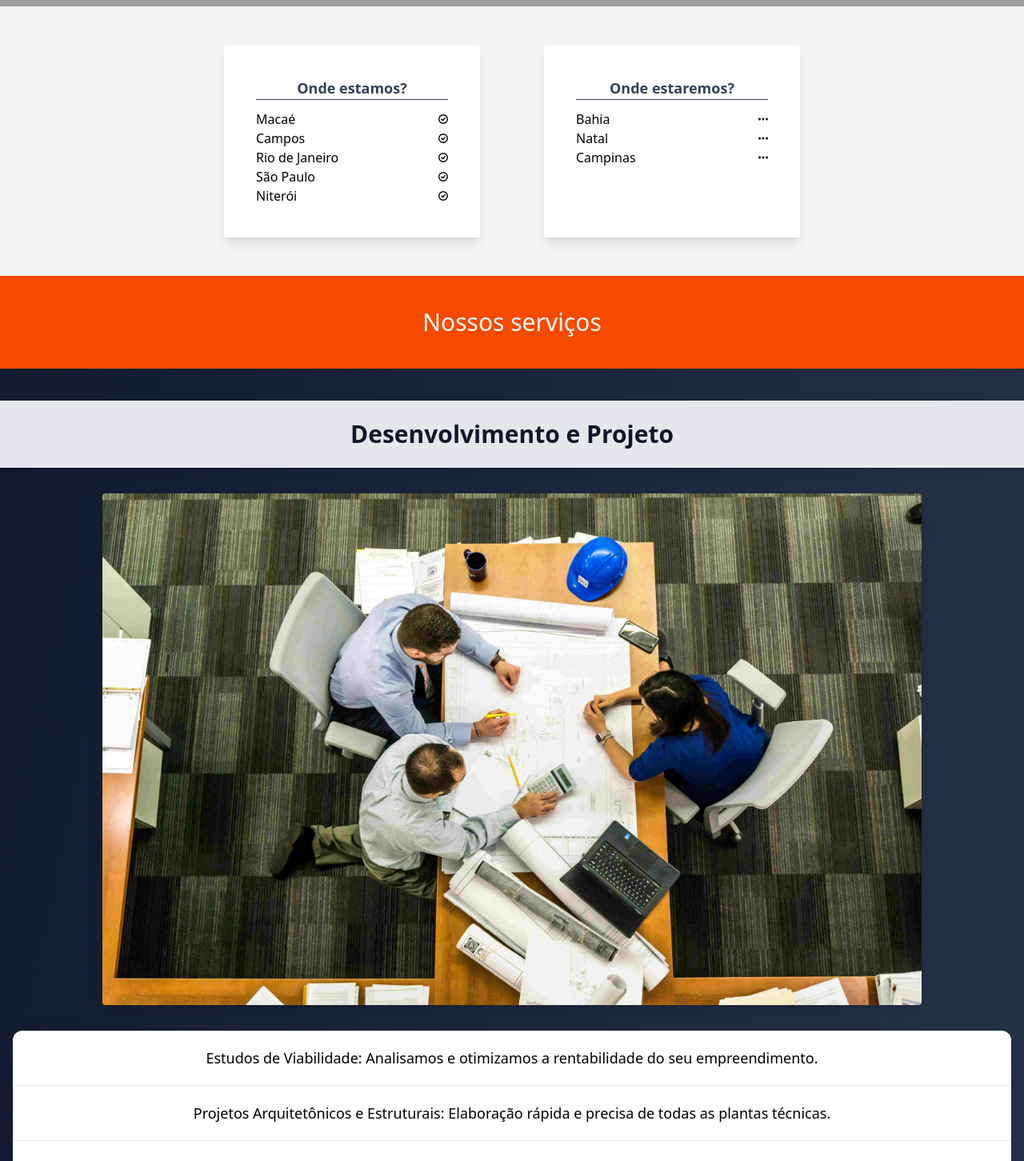
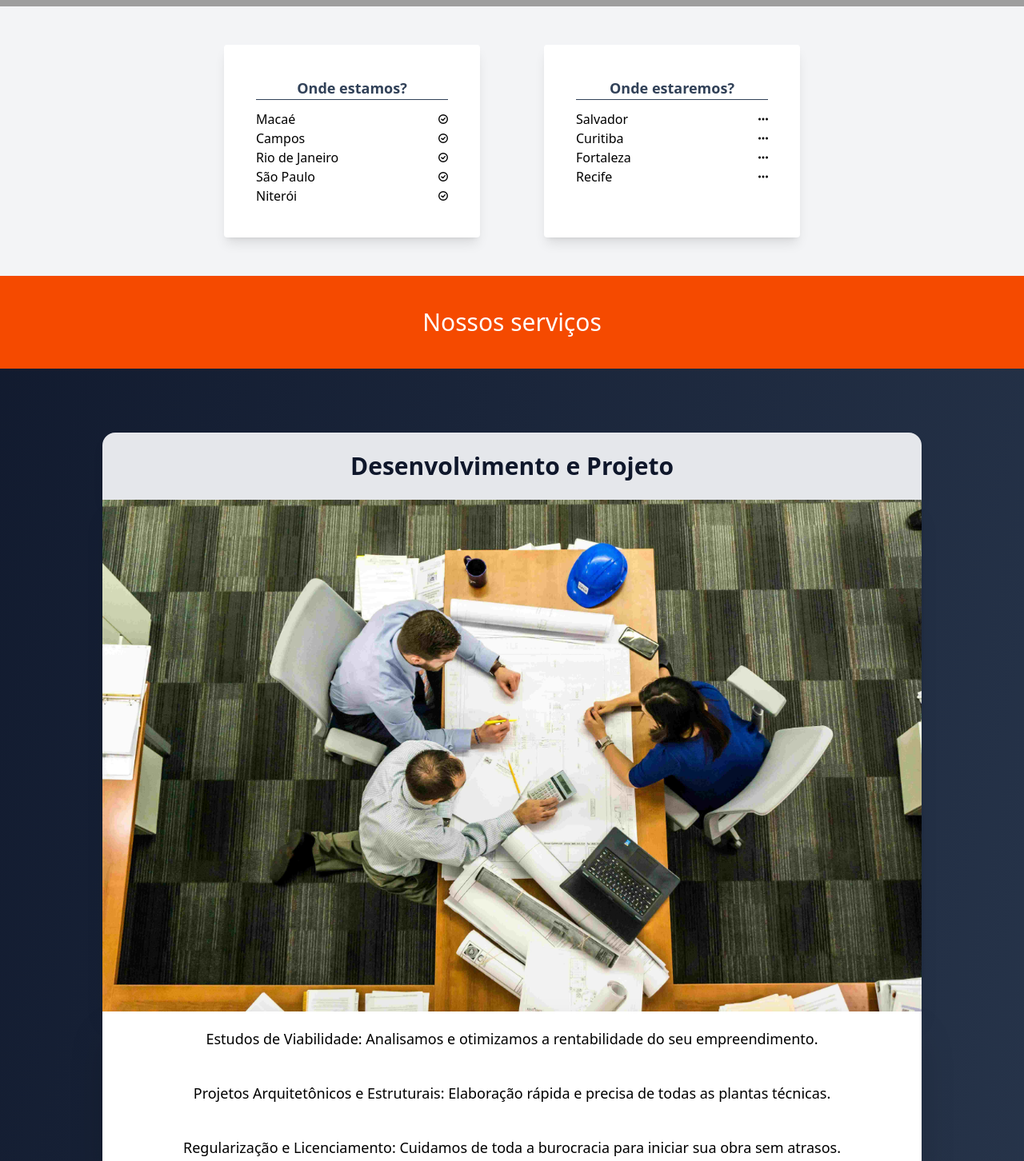
Before and after one commit to daviasaf/fastobras, a Vue app: page / in a window 1280 px wide. Shown: the part 780-2232 px from the top of the page at 80% size. Built offline with nearby package versions, Linux system fonts and the light colour scheme; grey boxes are pictures that could not be loaded.

Commit message:
Adicinando estilo nos servicos e modificando localidadeEmpresa

```diff
--- a/src/App.vue
+++ b/src/App.vue
@@ -4,19 +4,30 @@ import LocalidadeFuturaEmpresa from "./components/LocalidadeFuturaEmpresa.vue";
 import Servicos from "./components/Servicos.vue";
 import pessoas1 from "@/assets/pessoas1.jpg";
 import pessoas2 from "@/assets/pessoas2.jpg";
-import pessoas3 from '@/assets/pessoas3.jpg'
-import machine2 from '@/assets/machine2.jpg'
-import machine1 from '@/assets/machine1.jpg'
+import pessoas3 from "@/assets/pessoas3.jpg";
+import machine2 from "@/assets/machine2.jpg";
+import machine1 from "@/assets/machine1.jpg";
 
+const cidadeQueEstamos = [
+  "Macaé",
+  "Campos",
+  "Rio de Janeiro",
+  "São Paulo",
+  "Niterói",
+];
+const cidadeQueEstaremos = ["Salvador", "Curitiba", "Fortaleza", "Recife"];
 
 const servicos = [
   {
     titulo: "Desenvolvimento e Projeto",
     url: pessoas1,
     atividades: {
-            servico1: "Estudos de Viabilidade: Analisamos e otimizamos a rentabilidade do seu empreendimento.",
-            servico2: "Projetos Arquitetônicos e Estruturais: Elaboração rápida e precisa de todas as plantas técnicas.",
-            servico3: "Regularização e Licenciamento: Cuidamos de toda a burocracia para iniciar sua obra sem atrasos.",
+      servico1:
+        "Estudos de Viabilidade: Analisamos e otimizamos a rentabilidade do seu empreendimento.",
+      servico2:
+        "Projetos Arquitetônicos e Estruturais: Elaboração rápida e precisa de todas as plantas técnicas.",
+      servico3:
+        "Regularização e Licenciamento: Cuidamos de toda a burocracia para iniciar sua obra sem atrasos.",
     },
   },
   {
@@ -55,20 +66,25 @@ const servicos = [
         "Impermeabilização Avançada: Proteção total contra infiltrações em lajes, piscinas e subsolos.",
     },
   },
-]
+];
 </script>
 
 <template>
+
+
+  <div class=" min-w-60">
     <header class="w-full bg-slate-900 p-4" alt="cabeçalho">
-    <h1 class="text-3xl text-center text-gray-50" alt="título do site">FastObras</h1>
+      <h1 class="text-3xl text-center text-gray-50" alt="título do site">
+        FastObras
+      </h1>
     </header>
 
-  <main class="bg-gradient-to-br from-slate-900 to-slate-700">
+    <main class="bg-gradient-to-br from-slate-900 to-slate-700 overflow-x-auto">
       <div
         class="w-full bg-gray-700 h-[90vh] flex justify-center items-center flex-col bg-cover bg-center"
-      :style="{backgroundImage: 'url('+ machine1+')'}"
+        :style="{ backgroundImage: 'url(' + machine1 + ')' }"
       >
-      <p class="text-xl text-white sm:text-2xl md:text-3xl mx-4 text-center">
+        <p class="text-2xl text-white sm:text-3xl md:text-4xl mx-4 text-center">
           A maior construtora do Brasil
         </p>
         <img
@@ -76,54 +92,74 @@ const servicos = [
           class="min-w-40 w-1/5 rounded-full my-5 border-3 border-white"
           alt="homem trabalhando"
         />
+        <p class="text-xl text-white sm:text-2xl md:text-3xl mx-4 text-center">
+          Há mais de 10 anos
+        </p>
       </div>
 
-    <div
-      class="w-auto bg-gray-100 flex justify-center py-10 flex-wrap"
+      <div class="w-auto bg-gray-100 flex justify-center py-10 flex-wrap">
+        <div class="w-1/4 bg-white p-10 rounded mx-10 min-w-50 shadow-lg my-2">
+          <p
+            class="text-center border-b-1 mb-3 text-lg font-semibold text-slate-700"
           >
-      <div class="w-1/4 bg-white p-10 rounded mx-10 min-w-50 shadow-lg my-2 ">
-        <p class="text-center border-b-1 mb-3 text-lg font-semibold text-slate-700">Onde estamos?</p>
-        <LocalidadeEmpresa>Macaé</LocalidadeEmpresa>
-        <LocalidadeEmpresa>Campos</LocalidadeEmpresa>
-        <LocalidadeEmpresa>Rio de Janeiro</LocalidadeEmpresa>
-        <LocalidadeEmpresa>São Paulo</LocalidadeEmpresa>
-        <LocalidadeEmpresa>Niterói</LocalidadeEmpresa>
+            Onde estamos?
+          </p>
+          <LocalidadeEmpresa
+            v-for="(cidade, index) in cidadeQueEstamos"
+            :key="index"
+          >
+            {{ cidade }}
+          </LocalidadeEmpresa>
         </div>
         <div class="w-1/4 bg-white p-10 rounded mx-10 min-w-50 shadow-lg my-2">
-        <p class="text-center border-b-1 mb-3 text-lg font-semibold text-slate-700">Onde estaremos?</p>
-        <LocalidadeFuturaEmpresa>Bahia</LocalidadeFuturaEmpresa>
-        <LocalidadeFuturaEmpresa>Natal</LocalidadeFuturaEmpresa>
-        <LocalidadeFuturaEmpresa>Campinas</LocalidadeFuturaEmpresa>
+          <p
+            class="text-center border-b-1 mb-3 text-lg font-semibold text-slate-700"
+          >
+            Onde estaremos?
+          </p>
+          <LocalidadeFuturaEmpresa
+            v-for="(cidade, index) in cidadeQueEstaremos"
+            :key="index"
+          >
+            {{ cidade }}
+          </LocalidadeFuturaEmpresa>
         </div>
       </div>
 
-    <div class="servicos-container">
-      <p class="text-center p-10 text-3xl bg-orange-600 text-white w-full">Nossos serviços</p>
-
-      <Servicos v-for="(servico, index) in servicos" :key="index" :url="servico.url">
+      <div class="">
+        <p class="text-center p-10 text-3xl bg-orange-600 text-white w-full">
+          Nossos serviços
+        </p>
+        <Servicos
+          v-for="(servico, index) in servicos"
+          :key="index"
+          :url="servico.url"
+        >
           <template #nomeservico> {{ servico.titulo }}</template>
           <template #servicos>
-          <li v-for="(atividade, chave) in servico.atividades"
+            <li
+              v-for="(atividade, chave) in servico.atividades"
               :key="chave"
-              class=" text-center  border-b border-gray-200 sm:p-5 p-1 ">
+              class="text-center border-gray-200 sm:p-5 p-1"
+            >
               {{ atividade }}
             </li>
           </template>
         </Servicos>
       </div>
-
-    <div class="w-full h-[50vh] flex justify-center items-center bg-gray-100">
-      <button class="bg-orange-600 hover:bg-orange-700 text-white font-bold p-5 rounded-xl shadow-lg cursor-pointer transition duration-300">
+      <div
+        class="w-full h-[50vh] flex justify-center items-center bg-gray-100 mt-5"
+      >
+        <button
+          class="text-1xl sm:text-2xl sm:p-7 bg-orange-600 hover:bg-orange-700 text-white font-bold p-5 rounded-xl shadow-lg cursor-pointer transition duration-300"
+        >
           Confira nossos produtos
         </button>
       </div>
     </main>
     <footer class="bg-slate-900 text-white py-8">
       <div class="max-w-4xl mx-auto px-4 text-center">
-
-        <p class="text-xl font-semibold mb-2 text-orange-600">
-            Fale Conosco
-        </p>
+        <p class="text-xl font-semibold mb-2 text-orange-600">Fale Conosco</p>
         <p class="text-gray-300 mb-4">
           (21) 9999-0000 | contato@fastobras.com.br
         </p>
@@ -133,10 +169,12 @@ const servicos = [
         </p>
       </div>
     </footer>
+  </div>
 </template>
 
 <style scoped>
-html, body {
+html,
+body {
   margin: 0;
   padding: 0;
 }
--- a/src/components/Servicos.vue
+++ b/src/components/Servicos.vue
@@ -4,16 +4,16 @@ const props = defineProps(['url'])
 </script>
 
 <template>
-  <div class="flex justify-center items-center flex-col  py-10">
+  <div class="flex justify-center items-center flex-col  mt-20 ">
 
-    <p class="bg-gray-200 text-slate-900 text-center textju font-extrabold text-3xl py-6 w-full shadow-lg">
+    <p class="bg-gray-200 text-slate-900 text-center font-extrabold text-3xl py-6 w-4/5 shadow-lg rounded-t-2xl break-words">
         <slot name="nomeservico"></slot>
     </p>
 
-    <img :src="props.url" alt="" class=" w-4/5 h-auto my-8 rounded shadow-xl">
+    <img :src="props.url" alt="" class=" w-4/5 h-auto shadow-xl">
 
-    <div class="h-1/2 w-full flex justify-center items-center px-4">
-        <ul class="w-full bg-white rounded-xl grid text-lg grid-cols-1 shadow-2xl p-">
+    <div class="h-1/2 w-full flex justify-center items-center ">
+        <ul class="w-4/5 bg-white rounded-b-2xl grid text-lg grid-cols-1 shadow-2xl p-">
             <slot name="servicos"></slot>
         </ul>
     </div>
```
Lines whose indentation alone changed are shown as unchanged.
